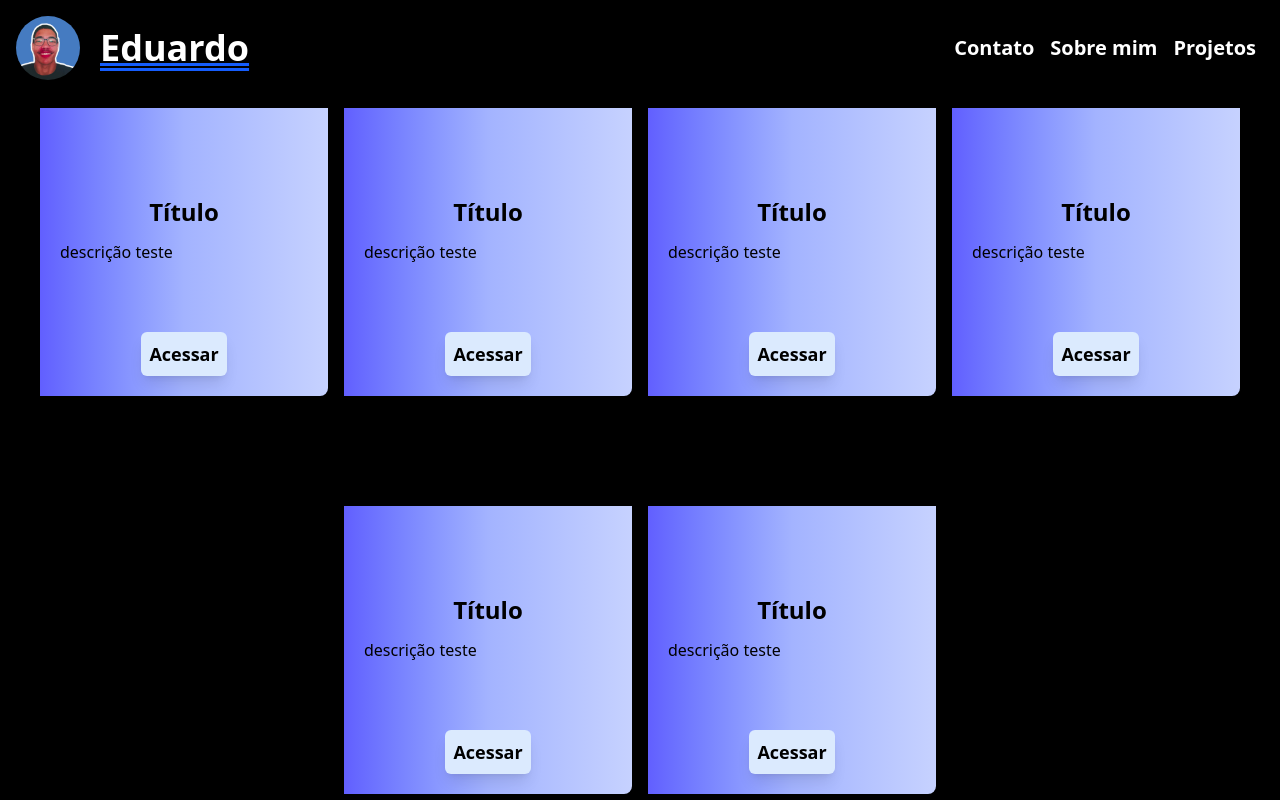
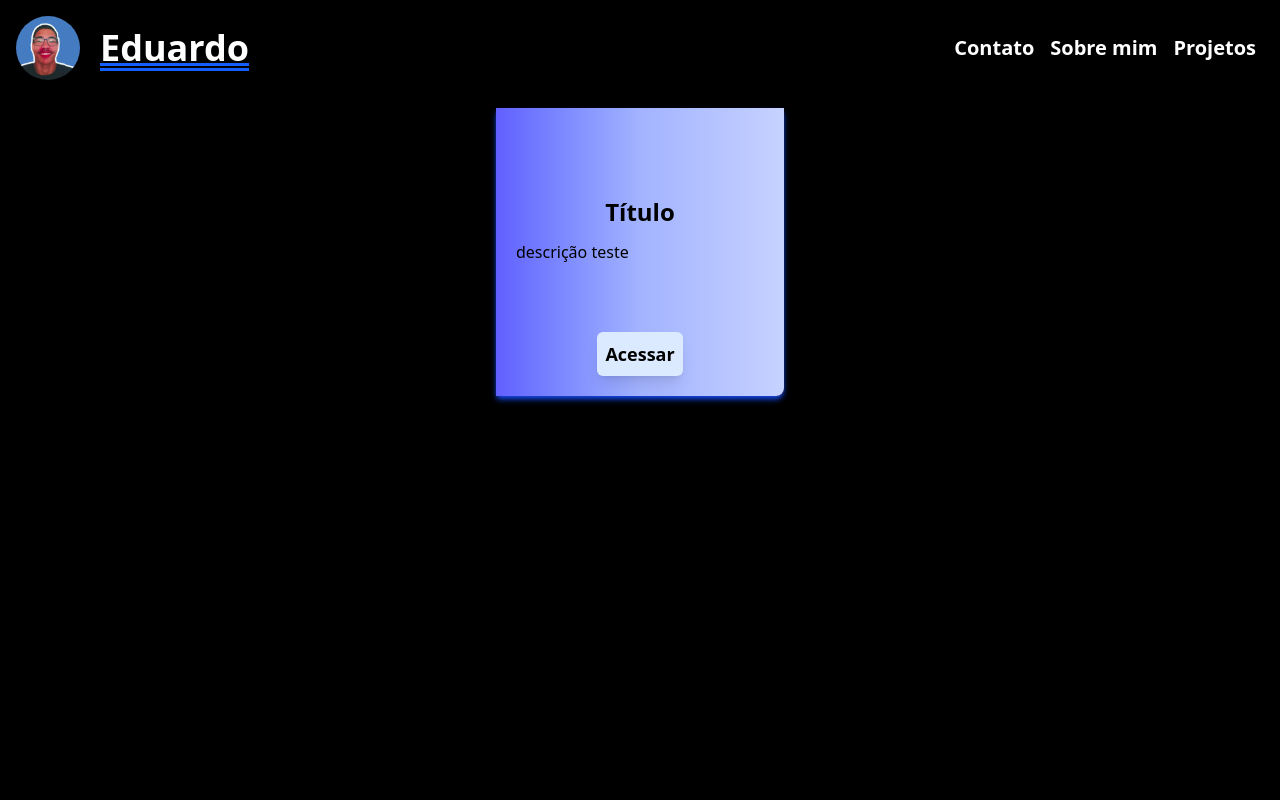
Before and after one commit to EduardoSantos2231/Porfolio_v1.0, a React (Vite) app: page /projects in a window 1280 px wide. Shown: the top 800 px of the page. Built offline with nearby package versions, Linux system fonts and the light colour scheme.

Commit message:
fix: ajuste de cores card

```diff
--- a/src/Screens/Projects.tsx
+++ b/src/Screens/Projects.tsx
@@ -4,11 +4,6 @@ export default function Projects() {
   return (
     <div className="min-w-full flex flex-row justify-center mt-5 gap-4 flex-wrap">
         <Card description="descrição teste" link="link" title="Título"></Card>
-        <Card description="descrição teste" link="link" title="Título"></Card>
-        <Card description="descrição teste" link="link" title="Título"></Card>
-        <Card description="descrição teste" link="link" title="Título"></Card>
-        <Card description="descrição teste" link="link" title="Título"></Card>
-        <Card description="descrição teste" link="link" title="Título"></Card>
     </div>
   )
 }
--- a/src/components/Card.tsx
+++ b/src/components/Card.tsx
@@ -7,7 +7,7 @@ interface cardOptions{
 
 export default function Card({title, description, link}: cardOptions) {
   return (
-    <div className="rounded-br-md bg-linear-to-r text-black from-indigo-500 via-indigo-300 to-indigo-200 w-72 h-72 text-center flex flex-col p-5">
+    <div className="rounded-br-md bg-linear-to-r text-black from-indigo-500 via-indigo-300 to-indigo-200 w-72 h-72 text-center flex flex-col p-5 shadow-md shadow-blue-700">
 
         <div className="my-auto">
             <h1 className="font-bold h-11 text-2xl">{title}</h1>
```
